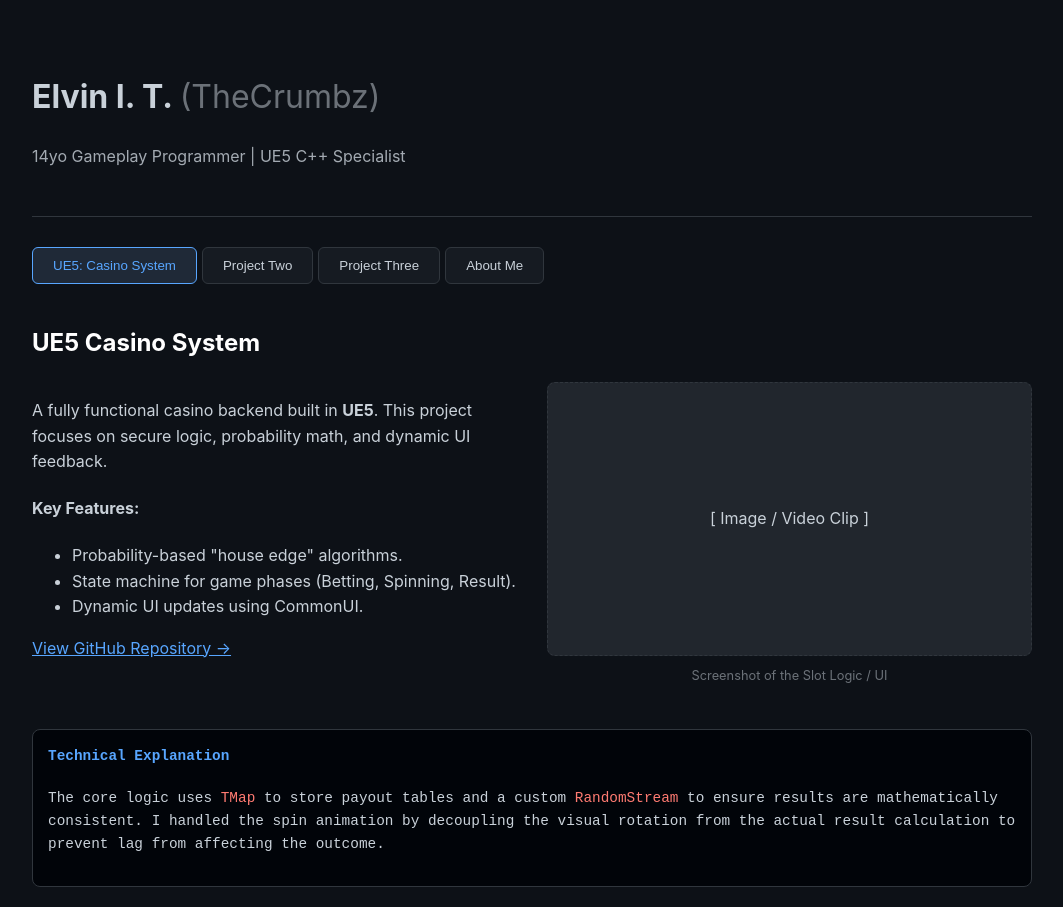
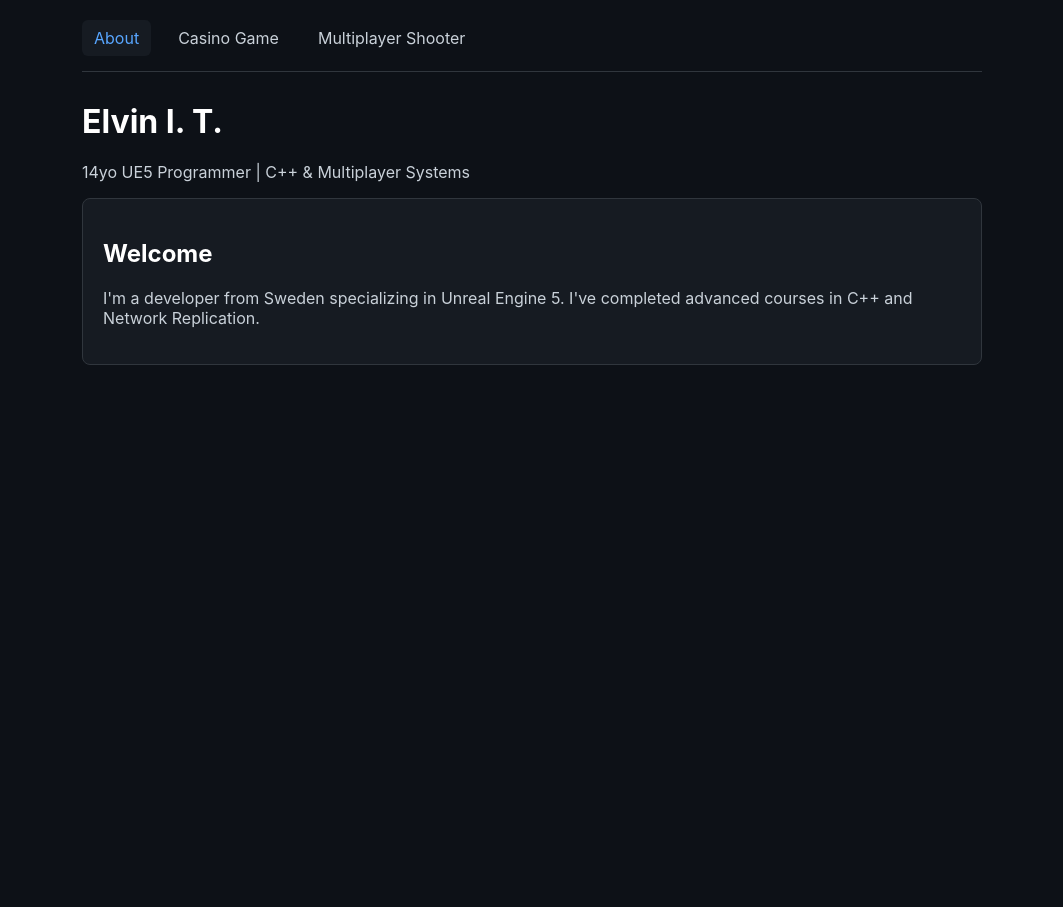
Before and after one commit to TheCrumbz/thecrumbz.github.io, a plain HTML site: page index.html in a window 1280 px wide. Shown: the whole page, without its empty margins (108-1171 px from the left). After the commit the page ends 800 px from the top, so only its background shows below. Drawn offline with Linux system fonts and the light colour scheme.

Commit message:
Revise index.html structure and content

```diff
--- a/index.html
+++ b/index.html
@@ -1,101 +1,25 @@
 <!DOCTYPE html>
-<html lang="en">
+<html>
 <head>
-    <meta charset="UTF-8">
-    <meta name="viewport" content="width=device-width, initial-scale=1.0">
-    <title>TheCrumbz | Portfolio</title>
-    <style>
-        :root { --bg: #0d1117; --text: #c9d1d9; --accent: #58a6ff; --card: #161b22; --border: #30363d; --code-bg: #010409; }
-        body { font-family: -apple-system, sans-serif; background: var(--bg); color: var(--text); line-height: 1.6; margin: 0; padding: 20px; }
-        .container { max-width: 1000px; margin: 0 auto; }
-
-        header { padding: 30px 0; border-bottom: 1px solid var(--border); }
-        .bio { font-size: 1rem; opacity: 0.8; margin-top: 10px; }
-
-        /* Navigation Tabs */
-        .tabs { display: flex; gap: 5px; margin: 30px 0; overflow-x: auto; padding-bottom: 10px; }
-        .tab-btn { background: var(--card); border: 1px solid var(--border); color: var(--text); padding: 10px 20px; cursor: pointer; border-radius: 6px; white-space: nowrap; }
-        .tab-btn.active { border-color: var(--accent); color: var(--accent); background: #1f2937; }
-
-        .tab-content { display: none; animation: fadeIn 0.4s; }
-        .tab-content.active { display: block; }
-
-        /* Project Layout */
-        .project-grid { display: grid; grid-template-columns: 1fr 1fr; gap: 30px; margin-top: 20px; }
-        @media (max-width: 768px) { .project-grid { grid-template-columns: 1fr; } }
-
-        .screenshot-placeholder { background: #21262d; border-radius: 8px; aspect-ratio: 16/9; display: flex; align-items: center; justify-content: center; border: 1px dashed var(--border); }
-
-        .tech-list { background: var(--code-bg); padding: 15px; border-radius: 8px; border: 1px solid var(--border); font-family: monospace; font-size: 0.9rem; }
-        .tech-list h4 { margin-top: 0; color: var(--accent); }
-
-        h2 { color: white; margin-bottom: 10px; }
-        code { color: #ff7b72; }
-
-        @keyframes fadeIn { from { opacity: 0; transform: translateY(10px); } to { opacity: 1; transform: translateY(0); } }
-    </style>
+    <link rel="stylesheet" href="style.css">
 </head>
 <body>
+    <div class="container">
+        <nav>
+            <a href="index.html" class="active">About</a>
+            <a href="projects/casino.html">Casino Game</a>
+            <a href="projects/shooter.html">Multiplayer Shooter</a>
+        </nav>
 
-<div class="container">
-    <header>
-        <h1>Elvin I. T. <span style="font-weight: normal; opacity: 0.5;">(TheCrumbz)</span></h1>
-        <p class="bio">14yo Gameplay Programmer | UE5 C++ Specialist</p>
-    </header>
+        <header>
+            <h1>Elvin I. T.</h1>
+            <p>14yo UE5 Programmer | C++ & Multiplayer Systems</p>
+        </header>
 
-    <div class="tabs">
-        <button class="tab-btn active" onclick="openTab(event, 'casino')">UE5: Casino System</button>
-        <button class="tab-btn" onclick="openTab(event, 'project2')">Project Two</button>
-        <button class="tab-btn" onclick="openTab(event, 'project3')">Project Three</button>
-        <button class="tab-btn" onclick="openTab(event, 'about')">About Me</button>
+        <section class="project-box">
+            <h2>Welcome</h2>
+            <p>I'm a developer from Sweden specializing in Unreal Engine 5. I've completed advanced courses in C++ and Network Replication.</p>
+        </section>
     </div>
-
-    <div id="casino" class="tab-content active">
-        <h2>UE5 Casino System</h2>
-        <div class="project-grid">
-            <div class="description">
-                <p>A fully functional casino backend built in <strong>UE5</strong>. This project focuses on secure logic, probability math, and dynamic UI feedback.</p>
-
-                <h4>Key Features:</h4>
-                <ul>
-                    <li>Probability-based "house edge" algorithms.</li>
-                    <li>State machine for game phases (Betting, Spinning, Result).</li>
-                    <li>Dynamic UI updates using CommonUI.</li>
-                </ul>
-                <a href="#" style="color: var(--accent);">View GitHub Repository →</a>
-            </div>
-
-            <div class="visuals">
-                <div class="screenshot-placeholder"> [ Image / Video Clip ] </div>
-                <p style="font-size: 0.8rem; text-align: center; opacity: 0.5; margin-top: 10px;">Screenshot of the Slot Logic / UI</p>
-            </div>
-        </div>
-
-        <div class="tech-list" style="margin-top: 30px;">
-            <h4>Technical Explanation</h4>
-            <p>The core logic uses <code>TMap</code> to store payout tables and a custom <code>RandomStream</code> to ensure results are mathematically consistent. I handled the spin animation by decoupling the visual rotation from the actual result calculation to prevent lag from affecting the outcome.</p>
-        </div>
-    </div>
-
-    <div id="about" class="tab-content">
-        <h2>About Me</h2>
-        <p>I am Elvin, a programmer from Sweden. I started with Lua in Roblox and Python, but I’ve moved into C++ and Unreal Engine 5 to build more complex, high-performance systems.</p>
-        <p>Currently looking for collaborators and learning more about shader programming and network replication.</p>
-    </div>
-
-    </div>
-
-<script>
-    function openTab(evt, tabName) {
-        var i, tabcontent, tablinks;
-        tabcontent = document.getElementsByClassName("tab-content");
-        for (i = 0; i < tabcontent.length; i++) { tabcontent[i].style.display = "none"; }
-        tablinks = document.getElementsByClassName("tab-btn");
-        for (i = 0; i < tablinks.length; i++) { tablinks[i].className = tablinks[i].className.replace(" active", ""); }
-        document.getElementById(tabName).style.display = "block";
-        evt.currentTarget.className += " active";
-    }
-</script>
-
 </body>
 </html>
```
